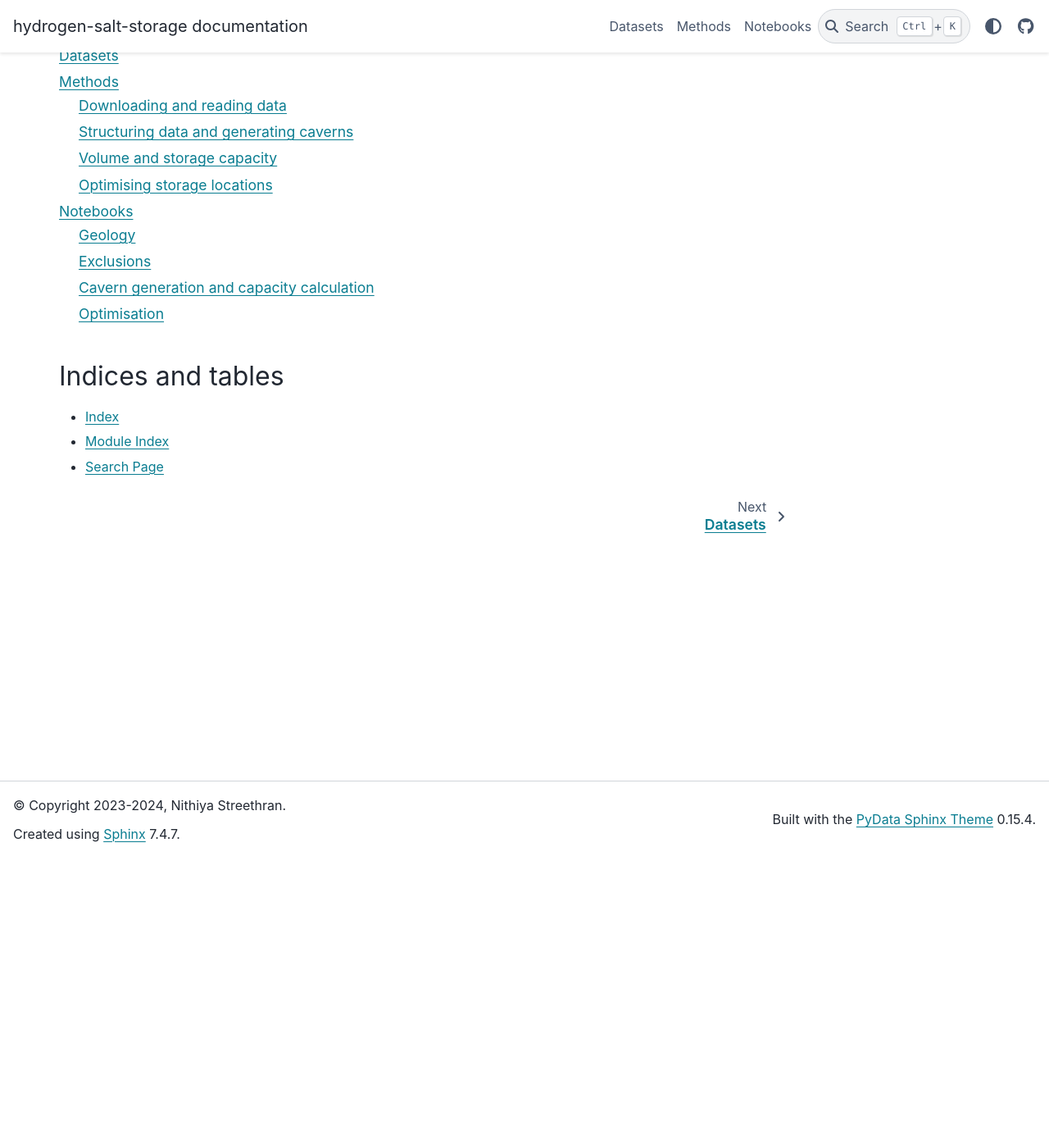
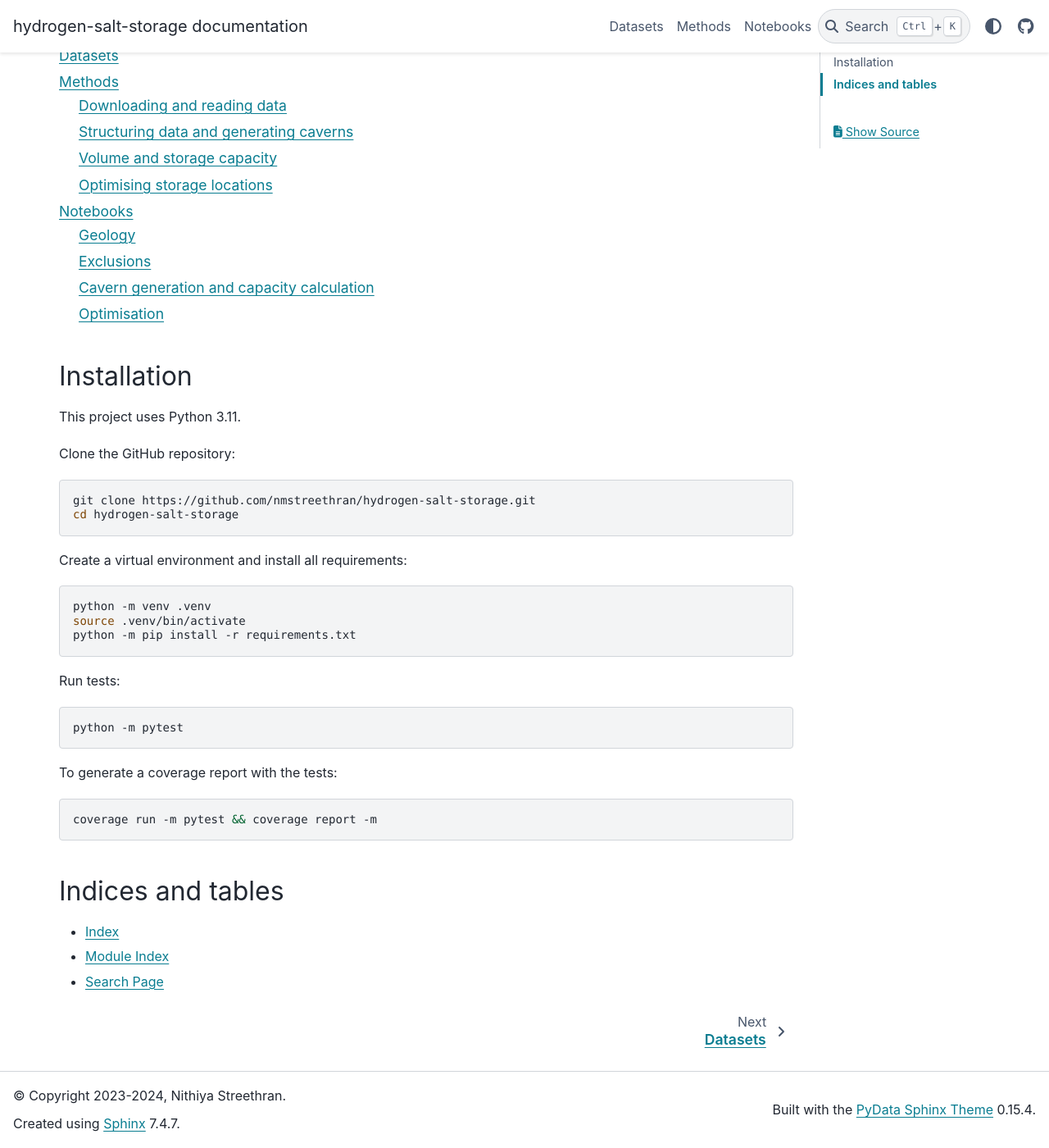
Before and after one commit to wind-to-hydrogen-toolkit/hydrogen-salt-storage, a Sphinx documentation site: the page built from docs/index.rst, in a window 1280 px wide and 1400 px high, scrolled down 354 px. Shown: the whole window at 82% size. Built offline with Sphinx 7.4.7 and the PyData theme 0.15.4, drawn with Linux system fonts in a browser that asks for light colours; pages that are not in the unit, such as notebooks, are missing from menus.

Commit message:
add installation info

```diff
--- a/docs/index.rst
+++ b/docs/index.rst
@@ -22,6 +22,38 @@ Contents
    methods
    notebooks
 
+Installation
+------------
+
+This project uses Python 3.11.
+
+Clone the GitHub repository:
+
+.. code-block:: shell
+
+   git clone https://github.com/nmstreethran/hydrogen-salt-storage.git
+   cd hydrogen-salt-storage
+
+Create a virtual environment and install all requirements:
+
+.. code-block:: shell
+
+   python -m venv .venv
+   source .venv/bin/activate
+   python -m pip install -r requirements.txt
+
+Run tests:
+
+.. code-block:: shell
+
+   python -m pytest
+
+To generate a coverage report with the tests:
+
+.. code-block:: shell
+
+   coverage run -m pytest && coverage report -m
+
 Indices and tables
 ------------------
 
```
